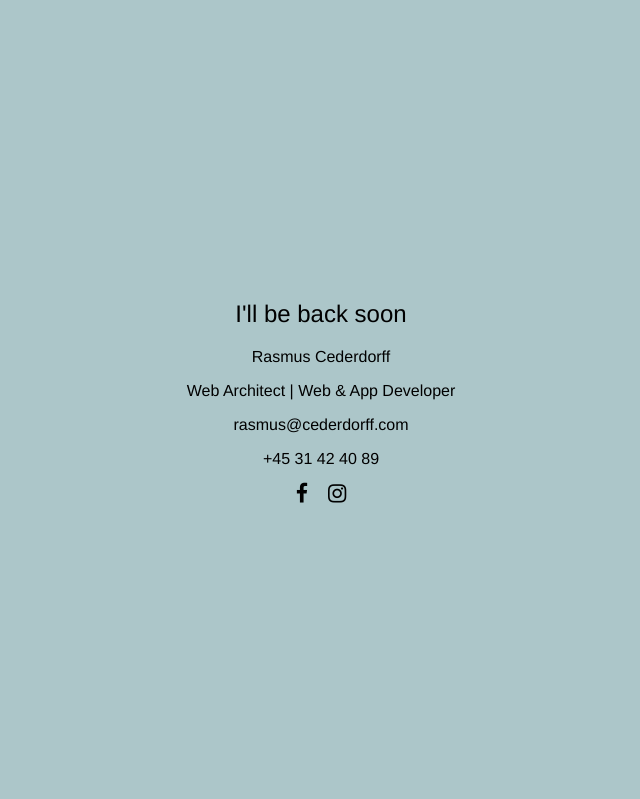
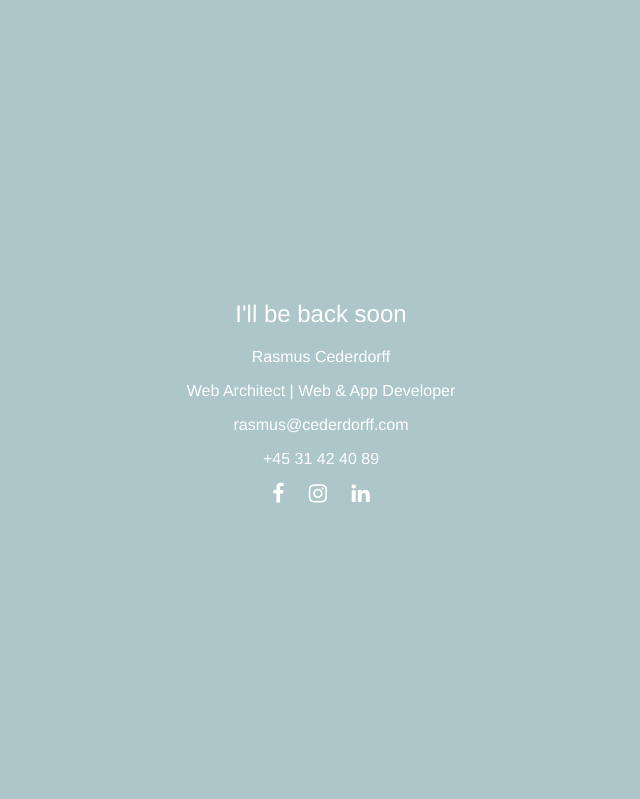
Before and after one commit to cederdorff/cederdorff-com-old, a PHP site: page / in a window 1280 px wide. Shown: the part 1528-2327 px from the top of the page, without its empty margins (319-959 px from the left). Run offline with PHP 8.4, Linux system fonts and the light colour scheme.

Commit message:
Linkedin profile link added and color changed.

```diff
--- a/public_html/index.php
+++ b/public_html/index.php
@@ -21,7 +21,11 @@
         <p>Web Architect | Web &amp; App Developer</p>
         <p><a href="mailto:rasmus@cederdorff.com">rasmus@cederdorff.com</a></p>
         <p><a href="tel:+4531424089">+45 31 42 40 89</a></p>
-        <p><a href="https://www.facebook.com/cederdorff/" target="_blank"><i class="fa fa-facebook fa-lg" aria-hidden="true"></i></a><a href="https://www.instagram.com/cederdorff/" target="_blank"><i class="fa fa-instagram fa-lg" aria-hidden="true"></i></a></p>
+        <p class="social-icons">
+          <a href="https://www.facebook.com/cederdorff/" target="_blank"><i class="fa fa-facebook fa-lg" aria-hidden="true"></i></a>
+          <a href="https://www.instagram.com/cederdorff/" target="_blank"><i class="fa fa-instagram fa-lg" aria-hidden="true"></i></a>
+          <a href="https://www.linkedin.com/in/rasmus-cederdorff-a6ba9646/" target="_blank"><i class="fa fa-linkedin fa-lg" aria-hidden="true"></i></a>
+        </p>
       </div>
     </div>
   </section>
@@ -46,7 +50,7 @@
       "addressCountry" : "Denmark",
       "addressLocality" : "Aarhus C",
       "postalCode" : "8000",
-      "streetAddress" : "Vestergade 81A, 3. tv"
+      "streetAddress" : "Vestergade 81A, 3. TV"
     },
     "numberOfEmployees" : 1,
     "vatID" : "DK35953981",
--- a/public_html/style.min.css
+++ b/public_html/style.min.css
@@ -1 +1 @@
-html,body{height:100%;width:100%;margin:0;text-align:center}body{font-family:'Helvetica Neue',Helvetica,Arial,sans-serif;font-weight:300}h1{font-weight:400}header,section{width:100%;min-height:100%}header{background:#264c59 url('img/logo_inverted.png') no-repeat center center;background-size:35%}section{background:#acc6c9;display:table;position:absolute}.vertical-center{display:table-cell;vertical-align:middle}.vertical-center-inner{margin-left:auto;margin-right:auto}a{color:inherit;text-decoration:none;-o-transition:.5s;-ms-transition:.5s;-moz-transition:.5s;-webkit-transition:.5s;transition:.5s}a:hover{opacity:.7}a .fa-facebook{margin-right:20px}img{max-width:100%;margin-bottom:-5px}
+html,body{height:100%;width:100%;margin:0;text-align:center}body{font-family:'Helvetica Neue',Helvetica,Arial,sans-serif;font-weight:300;color:#fff}h1{font-weight:400}header,section{width:100%;min-height:100%}header{background:#264c59 url('img/logo_inverted.png') no-repeat center center;background-size:80%}@media(min-width:768px){header{background-size:35%}}section{background:#acc6c9;display:table;position:absolute}.vertical-center{display:table-cell;vertical-align:middle}.vertical-center-inner{margin-left:auto;margin-right:auto}a{color:inherit;text-decoration:none;-o-transition:.5s;-ms-transition:.5s;-moz-transition:.5s;-webkit-transition:.5s;transition:.5s}a:hover{opacity:.7}.social-icons a:not(:last-child){margin-right:20px}img{max-width:100%;margin-bottom:-5px}
```
Also changed, not shown: public_html/style.css (+9 -2 lines).
